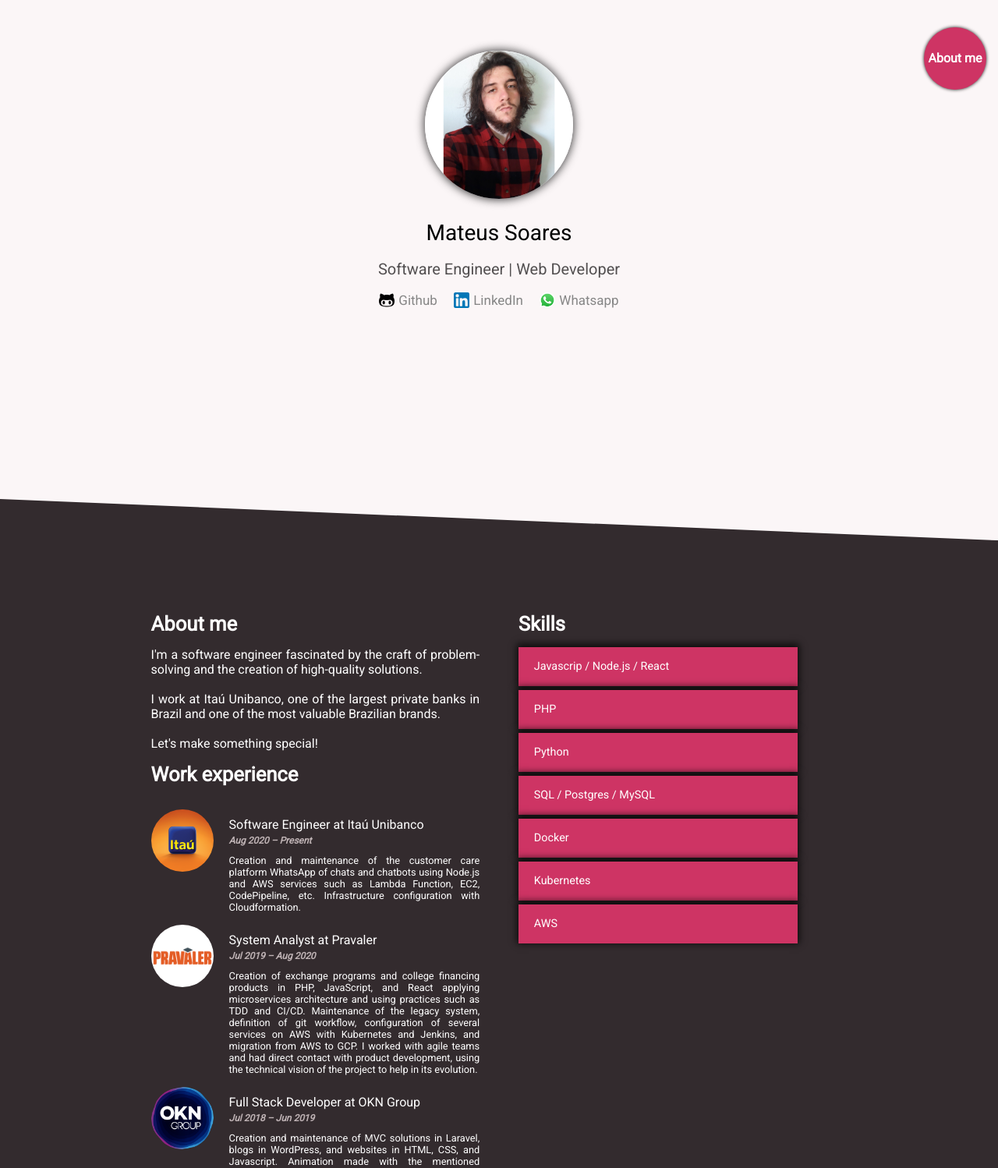
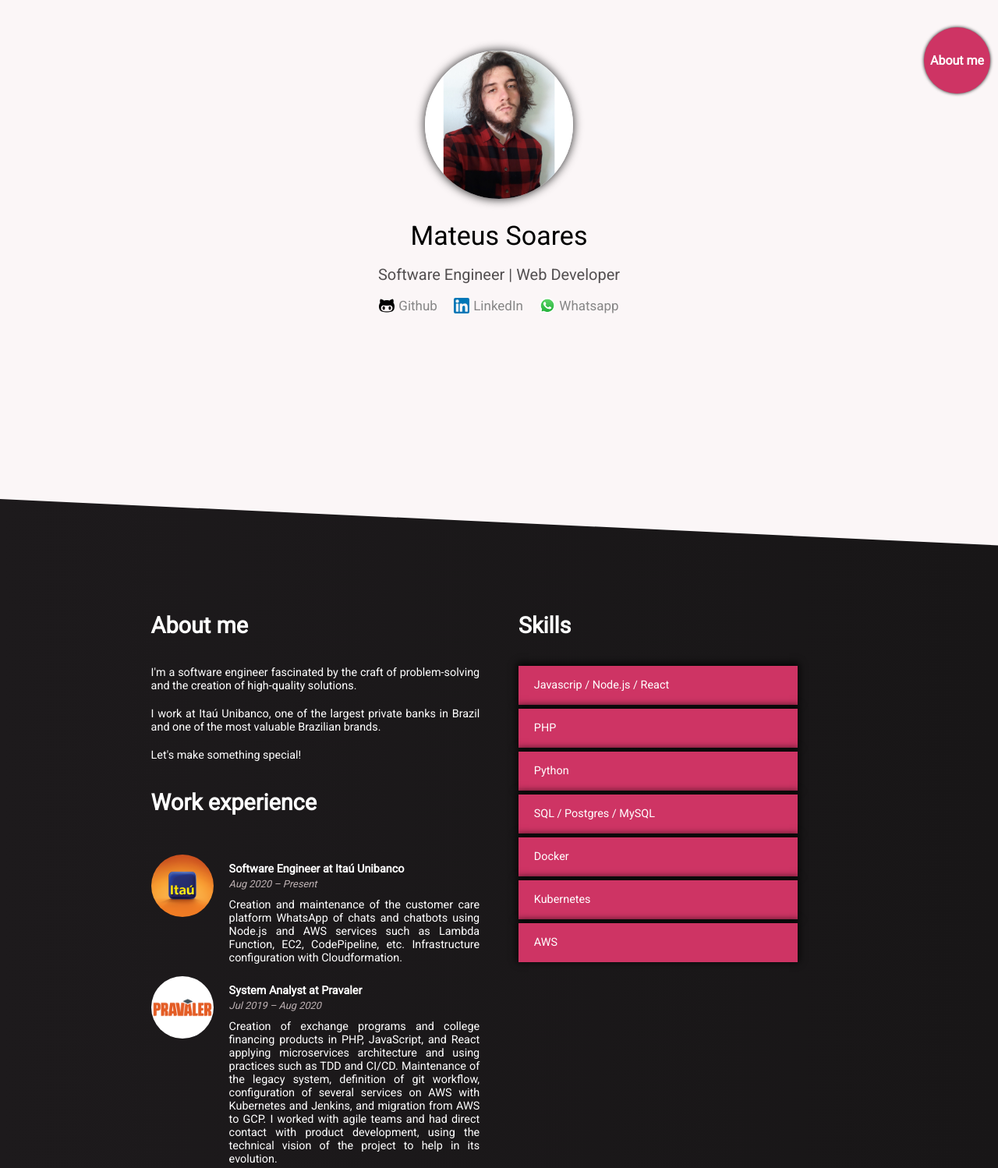
Before and after one commit to iammateus/iammateus.com, a plain HTML site: page index.html in a window 1280 px wide. Shown: the top 1498 px of the page at 78% size. Drawn offline with Linux system fonts and the light colour scheme.

Commit message:
Update some details

```diff
--- a/assets/css/style.css
+++ b/assets/css/style.css
@@ -54,7 +54,7 @@ body {
 
 /* Handle on hover */
 ::-webkit-scrollbar-thumb:hover {
-    background: black;
+    background:#1d1a1c;
 }
 
 #profile-box {
@@ -77,7 +77,7 @@ body {
 #profile-box h1 {
     font-weight: normal;
     padding: 27px 0 0;
-    font-size: 28px;
+    font-size: 34px;
 }
 
 #profile-box h2 {
@@ -151,7 +151,8 @@ section {
 }
 
 section#about {
-    background-color: #332b2e;
+    background: rgb(29,26,28);
+    background: linear-gradient(90deg, rgba(29,26,28,1) 0%, rgba(24,22,23,1) 100%);
 }
 
 .half {
@@ -172,11 +173,11 @@ section#about {
 }
 
 .circle {
-    width: 80px;
-    height: 80px;
+    width: 85px;
+    height: 85px;
     display: block;
     border-radius: 50%;
-    line-height: 80px;
+    line-height: 85px;
     text-align: center;
 }
 
@@ -192,48 +193,15 @@ section#about {
     transition-duration: 0.3s;
 }
 
-.menu a:before {
-    pointer-events: none;
-    position: absolute;
-    z-index: -1;
-    content: "";
-    top: 100%;
-    left: 5%;
-    height: 10px;
-    width: 90%;
-    opacity: 0;
-    background: -webkit-radial-gradient(
-        center,
-        ellipse,
-        rgba(0, 0, 0, 0.35) 0%,
-        rgba(0, 0, 0, 0) 80%
-    );
-    background: radial-gradient(
-        ellipse at center,
-        rgba(0, 0, 0, 0.35) 0%,
-        rgba(0, 0, 0, 0) 80%
-    );
-    -webkit-transition-duration: 0.3s;
-    transition-duration: 0.3s;
-    -webkit-transition-property: transform, opacity;
-    transition-property: transform, opacity;
-}
-
-.menu a:hover:before {
-    opacity: 1;
-    -webkit-transform: translateY(5px);
-    transform: translateY(5px);
-}
-
 .menu a:hover {
     /* background-color: #892d4a; */
-    -webkit-transform: translateY(-5px);
-    transform: translateY(-5px);
+    -webkit-transform: translateX(-20px);
+    transform: translateX(-20px);
 }
 
 #about h4 {
-    font-size: 1.6em;
-    padding: 0 0 15px 0;
+    font-size: 1.8em;
+    padding: 0 0 35px 0;
     font-weight: bold;
 }
 
@@ -259,11 +227,11 @@ section#about {
 
 .work-experience-content span {
     padding: 5px 20px 0;
-    font-size: 12px;
-    font-weight: 100;
+    font-size: 0.8em;
+    font-weight: normal;
     color: #bfb3b5;
     font-style: italic;
-    font-weight: bold;
+    /* font-weight: bold; */
 }
 
 .work-experience-content p {
@@ -412,12 +380,17 @@ footer {
 
 #about p {
     text-align: justify;
+    font-size: .9em;
 }
 
 p.job-description {
-    font-size: 0.8em;
+    font-size: .9em;
 }
 
 #about .work-experience-title {
-    padding: 15px 0 15px;
+    padding: 35px  0 35px 0;
 }
+
+p.position-title {
+    font-weight: bold;
+}
```
